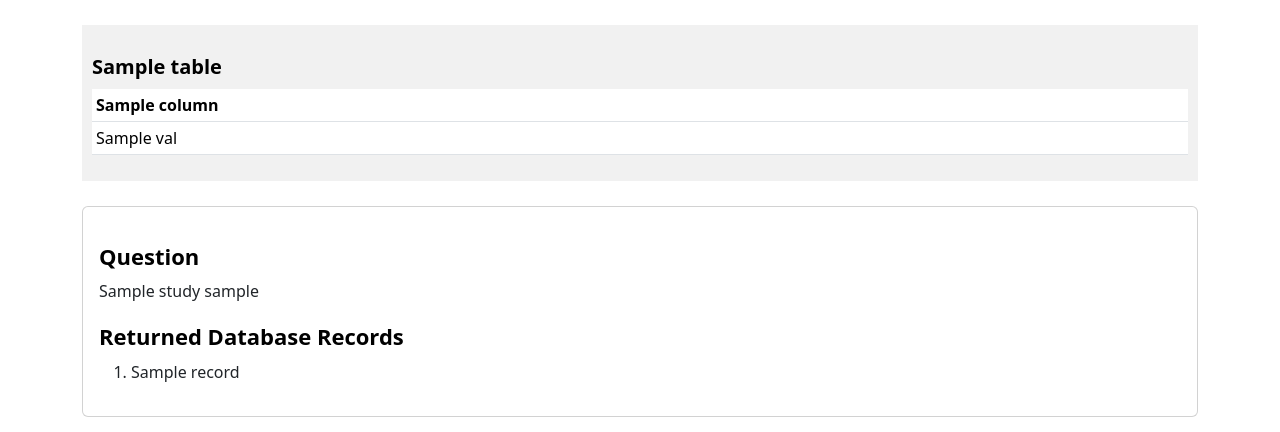
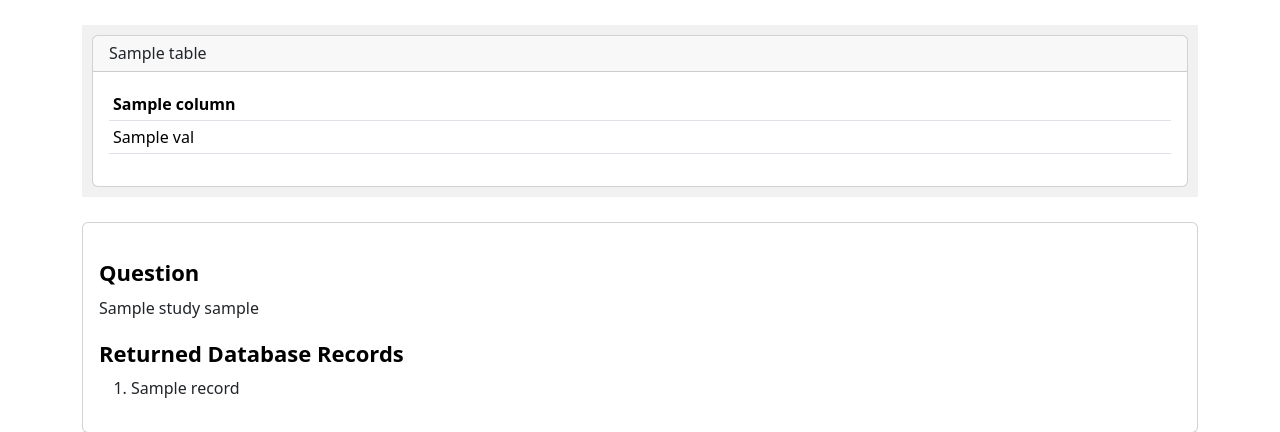
Before and after one commit to Dakingrai/trust-calibration-website, a Django app: template main/templates/main/study.html in a window 1280 px wide. Shown: the part 56-488 px from the top of the page. Run offline with Django 3.2, Linux system fonts and the light colour scheme; the template is opened without the code that fills it: most values are stand-ins (such as "Sample title", 1, 10 or a date in 2020); some libraries are stand-ins or nearby versions.

Commit message:
database table design modified

```diff
--- a/main/templates/main/study.html
+++ b/main/templates/main/study.html
@@ -12,7 +12,11 @@
 
     <div class="db_block">
         {% for table in study_sample.db %}
-          <h4> {{ table.table_name }} </h4>
+        <div class="card">
+          <h6 class="card-header">
+            {{ table.table_name }}
+          </h6>
+          <div class="card-body">
             <table class="table table-sm table-hover">
               <thead>
                 <tr>
@@ -31,6 +35,8 @@
                 {% endfor %}
               </tbody>
             </table>
+          </div>
+        </div>
         {% endfor %}
     </div>
         <div class="db_records_body card card-body">
```
Lines whose indentation alone changed are shown as unchanged.
